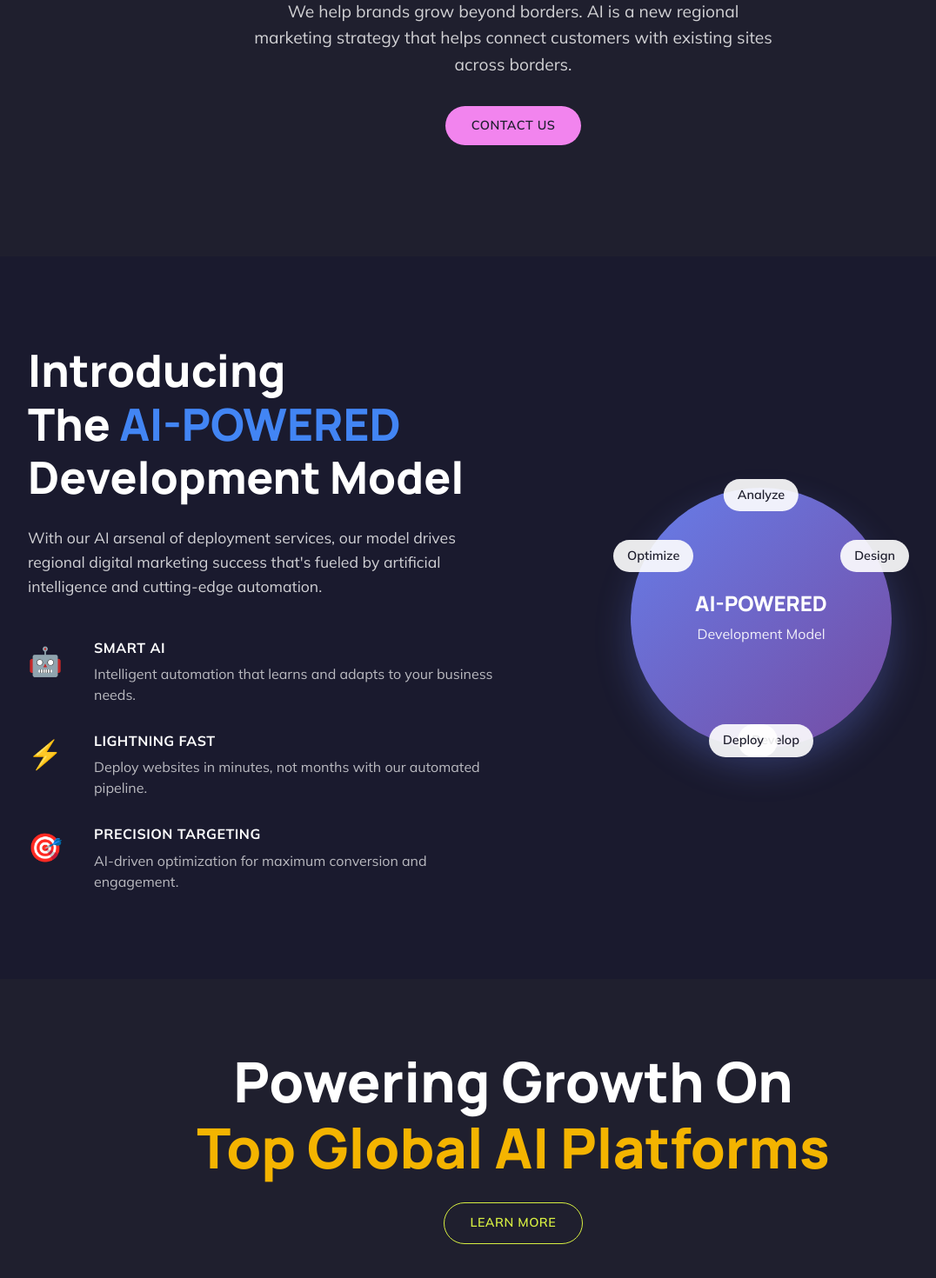
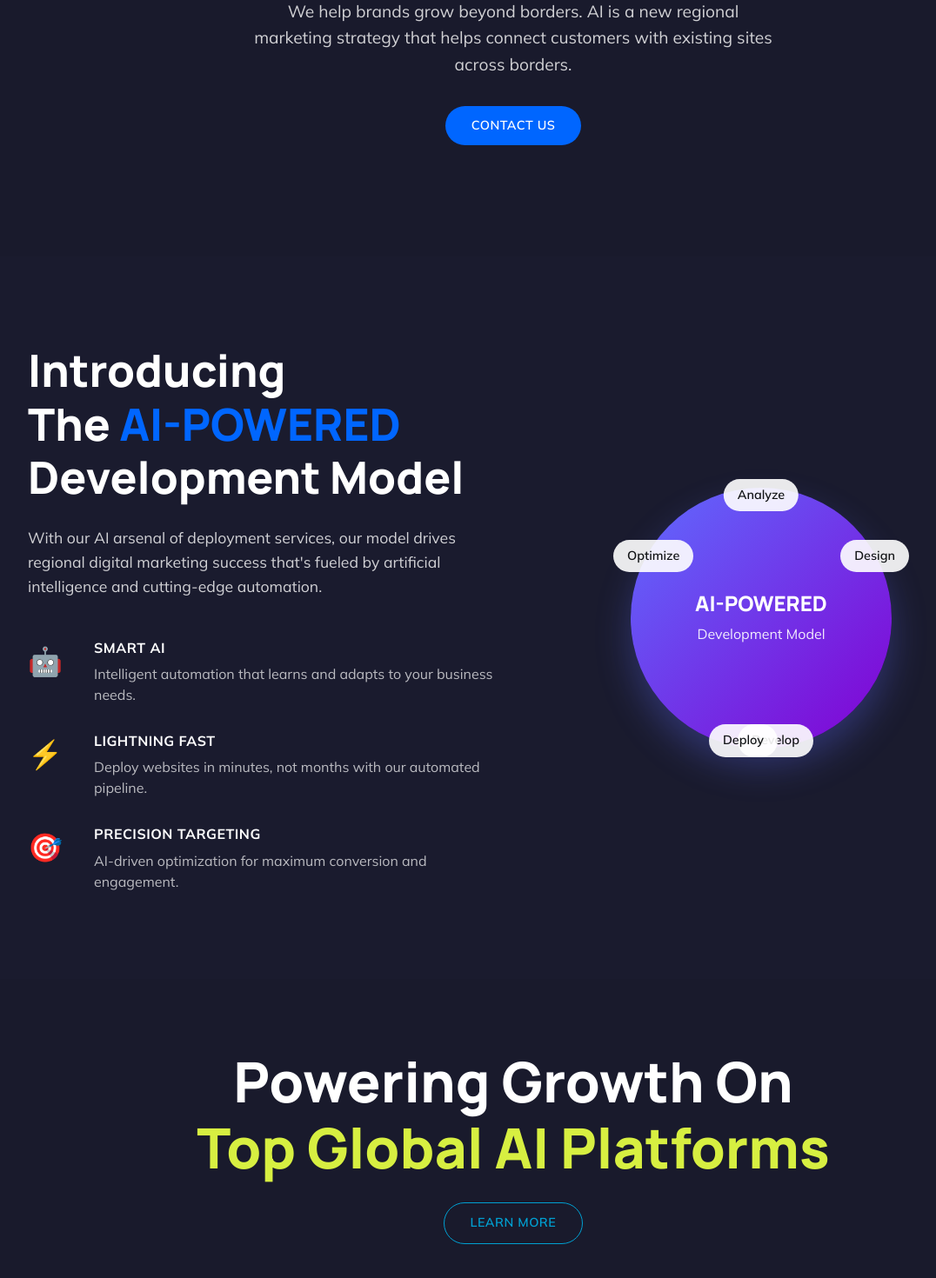
Before and after one commit to GoldenSpade/DigitalUnion---Fast-AI-Development-Automation, a Vue app: page / in a window 1280 px wide. Shown: the part 1060-2530 px from the top of the page at 87% size, without its empty margins (50-1126 px from the left). Built offline with nearby package versions, Linux system fonts and the light colour scheme; a web font is replaced by a local one.

Commit message:
Edit colors

```diff
--- a/src/assets/styles/global.css
+++ b/src/assets/styles/global.css
@@ -9,6 +9,19 @@
   --dark-blue: #1f1f2e;
   --light-gray: #ffffff;
   --background-gradient: linear-gradient(135deg, #1f1f2e 0%, #2d1b69 50%, #1f1f2e 100%);
+
+  /* Additional palette colors */
+  --dark-primary: #121416;
+  --dark-secondary: #191a2c;
+  --dark-tertiary: #1a1b2e;
+  --blue-primary: #0066ff;
+  --blue-secondary: #0015ff;
+  --blue-light: #5f6cff;
+  --blue-accent: #0016ff;
+  --cyan: #00a0d2;
+  --purple-dark: #8200d2;
+  --purple-light: #919aff;
+  --gray-light: #aff0e5;
 }
 
 /* Reset и базовые стили */
--- a/src/pages/HomePage.vue
+++ b/src/pages/HomePage.vue
@@ -281,7 +281,7 @@ import Header from '../components/Header.vue'
 /* ===== SERVICES SECTION ===== */
 .services-section {
   padding: 80px 0;
-  background: #1f1f2e;
+  background: var(--dark-secondary);
   text-align: center;
 }
 
@@ -299,11 +299,11 @@ import Header from '../components/Header.vue'
 }
 
 .highlight-blue {
-  color: #4285f4;
+  color: var(--blue-primary);
 }
 
 .highlight-yellow {
-  color: #f4b400;
+  color: var(--accent-green);
 }
 
 .section-subtitle {
@@ -318,8 +318,8 @@ import Header from '../components/Header.vue'
 .btn-contact {
   font-family: "Mulish", sans-serif;
   font-weight: 600;
-  background: var(--accent-pink);
-  color: #1f1f2e;
+  background: var(--blue-primary);
+  color: white;
   border: none;
   padding: 12px 30px;
   border-radius: 25px;
@@ -330,14 +330,14 @@ import Header from '../components/Header.vue'
 }
 
 .btn-contact:hover {
-  background: #e070d9;
+  background: var(--blue-accent);
   transform: translateY(-2px);
 }
 
 /* ===== PROCESS SECTION ===== */
 .process-section {
   padding: 100px 0;
-  background: #1a1a2e;
+  background: var(--dark-tertiary);
 }
 
 .process-title {
@@ -403,11 +403,11 @@ import Header from '../components/Header.vue'
   width: 300px;
   height: 300px;
   border-radius: 50%;
-  background: linear-gradient(135deg, #667eea 0%, #764ba2 100%);
+  background: linear-gradient(135deg, var(--blue-light) 0%, var(--purple-dark) 100%);
   display: flex;
   justify-content: center;
   align-items: center;
-  box-shadow: 0 20px 40px rgba(102, 126, 234, 0.3);
+  box-shadow: 0 20px 40px rgba(95, 108, 255, 0.3);
 }
 
 .circle-content {
@@ -438,7 +438,7 @@ import Header from '../components/Header.vue'
 .element {
   position: absolute;
   background: rgba(255, 255, 255, 0.9);
-  color: #1f1f2e;
+  color: var(--dark-primary);
   padding: 8px 16px;
   border-radius: 20px;
   font-family: "Mulish", sans-serif;
@@ -456,15 +456,15 @@ import Header from '../components/Header.vue'
 /* ===== PLATFORMS SECTION ===== */
 .platforms-section {
   padding: 80px 0;
-  background: #1f1f2e;
+  background: var(--dark-secondary);
 }
 
 .btn-learn {
   font-family: "Mulish", sans-serif;
   font-weight: 600;
   background: transparent;
-  color: var(--accent-green);
-  border: 1px solid var(--accent-green);
+  color: var(--cyan);
+  border: 1px solid var(--cyan);
   padding: 12px 30px;
   border-radius: 25px;
   font-size: 0.9rem;
@@ -474,8 +474,8 @@ import Header from '../components/Header.vue'
 }
 
 .btn-learn:hover {
-  background: var(--accent-green);
-  color: #1f1f2e;
+  background: var(--cyan);
+  color: var(--dark-primary);
 }
 
 .platforms-grid {
@@ -582,7 +582,7 @@ import Header from '../components/Header.vue'
 /* ===== CASE STUDIES SECTION ===== */
 .case-studies-section {
   padding: 100px 0;
-  background: #1a1a2e;
+  background: var(--dark-tertiary);
 }
 
 .case-studies-section .section-title {
@@ -608,7 +608,7 @@ import Header from '../components/Header.vue'
 
 .case-study-image {
   height: 250px;
-  background: linear-gradient(135deg, #667eea 0%, #764ba2 100%);
+  background: linear-gradient(135deg, var(--blue-light) 0%, var(--purple-dark) 100%);
   display: flex;
   align-items: center;
   justify-content: center;
@@ -628,7 +628,7 @@ import Header from '../components/Header.vue'
 }
 
 .case-preview.gaming {
-  background: linear-gradient(135deg, #667eea 0%, #764ba2 100%);
+  background: linear-gradient(135deg, var(--blue-primary) 0%, var(--purple-light) 100%);
   color: white;
 }
 
@@ -667,7 +667,7 @@ import Header from '../components/Header.vue'
   font-weight: 700;
   font-size: 1.1rem;
   margin-bottom: 0.5rem;
-  color: #1f1f2e;
+  color: var(--dark-primary);
 }
 
 .case-preview.gaming .preview-content h4 {
@@ -719,7 +719,7 @@ import Header from '../components/Header.vue'
   font-family: "Manrope", sans-serif;
   font-weight: 800;
   font-size: 1.5rem;
-  color: var(--accent-pink);
+  color: var(--cyan);
   margin-bottom: 0.5rem;
 }
 
@@ -734,7 +734,7 @@ import Header from '../components/Header.vue'
 /* ===== TESTIMONIALS SECTION ===== */
 .testimonials-section {
   padding: 100px 0;
-  background: #1f1f2e;
+  background: var(--dark-secondary);
 }
 
 .testimonials-section .section-title {
@@ -757,7 +757,7 @@ import Header from '../components/Header.vue'
 
 .quote-icon {
   font-size: 4rem;
-  color: var(--accent-pink);
+  color: var(--blue-primary);
   position: absolute;
   top: -20px;
   left: -10px;
@@ -811,7 +811,7 @@ import Header from '../components/Header.vue'
 /* ===== FINAL CTA SECTION ===== */
 .final-cta-section {
   padding: 100px 0;
-  background: #1f1f2e;
+  background: var(--dark-secondary);
   overflow: hidden;
 }
 
@@ -832,7 +832,7 @@ import Header from '../components/Header.vue'
   width: 100%;
   height: 100%;
   border-radius: 50%;
-  background: linear-gradient(45deg, var(--accent-pink), var(--accent-green));
+  background: linear-gradient(45deg, var(--blue-primary), var(--cyan));
   animation: rotate 10s linear infinite;
 }
 
@@ -872,8 +872,8 @@ import Header from '../components/Header.vue'
 .btn-cta {
   font-family: "Mulish", sans-serif;
   font-weight: 700;
-  background: var(--accent-green);
-  color: #1f1f2e;
+  background: var(--cyan);
+  color: var(--dark-primary);
   border: none;
   padding: 15px 40px;
   border-radius: 30px;
@@ -884,9 +884,9 @@ import Header from '../components/Header.vue'
 }
 
 .btn-cta:hover {
-  background: #c3d63a;
+  background: var(--blue-primary);
   transform: translateY(-3px);
-  box-shadow: 0 10px 20px rgba(212, 230, 59, 0.3);
+  box-shadow: 0 10px 20px rgba(0, 102, 255, 0.3);
 }
 
 /* ===== RESPONSIVE UPDATES ===== */
```
